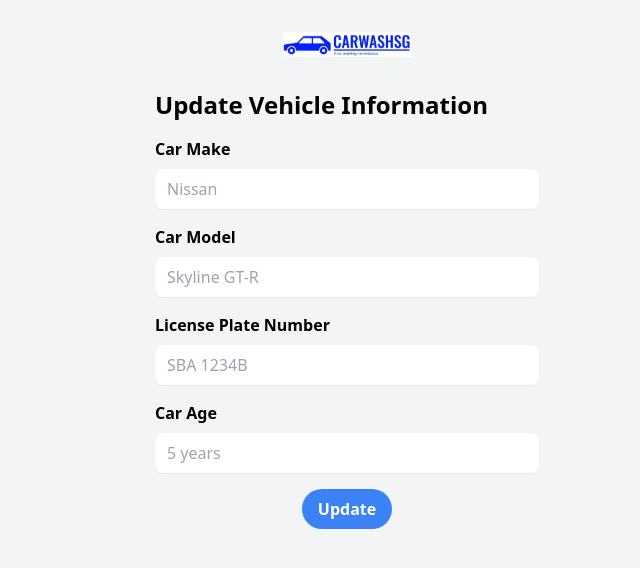
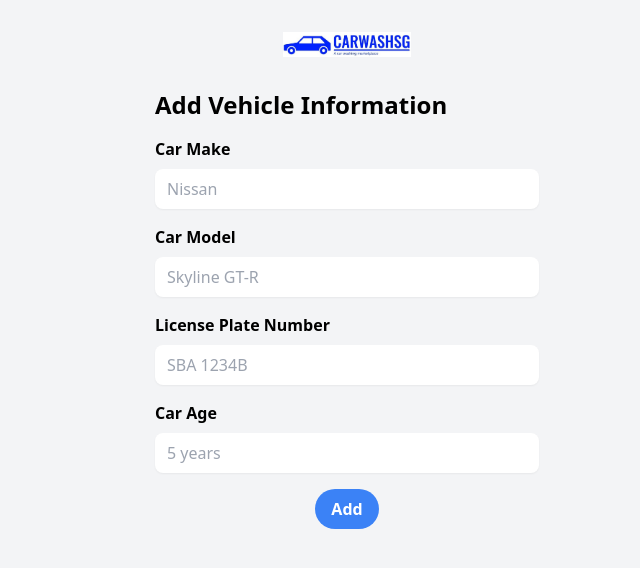
Before and after one commit to taronaeo/IT1566AppDevProject, a Flask app: template website/templates/UpdateVehicle.html in a window 1280 px wide. Shown: the top 568 px of the page, without its empty margins (293-933 px from the left). Run offline with Flask 3, Linux system fonts and the light colour scheme; the template is opened without the code that fills it, so the values that code supplies are empty; parts of the project's set-up code (start-up, migrations or seed data) failed here and were passed over; some libraries are stand-ins or nearby versions.

Commit message:
feat: finished? crud for vehiclestore

```diff
--- a/website/templates/UpdateVehicle.html
+++ b/website/templates/UpdateVehicle.html
@@ -8,7 +8,7 @@
     <div class="container mx-auto flex flex-col items-center px-4 py-8">
         <img src="logo.jpeg" class="w-32 mb-8" alt="Logo">
         <div class="w-full max-w-sm">
-          <h2 class="text-2xl font-bold mb-4">Update Vehicle Information</h2>
+          <h2 class="text-2xl font-bold mb-4">Add Vehicle Information</h2>
           <form>
             <div class="mb-4">
               <label class="block font-bold mb-2" for="full-name">Car Make</label>
@@ -31,11 +31,15 @@
           </form>
         </div>
         <div class="mb-8">
-            <button class="w-full px-4 py-2 font-bold text-white bg-blue-500 rounded-full hover:bg-blue-700 focus:outline-none focus:shadow-outline" type="submit">
-              Update
+            <button id = 'add_vehicle' class="w-full px-4 py-2 font-bold text-white bg-blue-500 rounded-full hover:bg-blue-700 focus:outline-none focus:shadow-outline" type="submit">
+              Add
             </button>
           </div>
       </div>
+        <script>
+          const add = document.getElementById('add_vehicle')
+
+        </script>
 
       </body>
 
```
Also changed, not shown: website/templates/VehicleStore.html (+12 -11 lines), website/views.py (+7 -0 lines).
